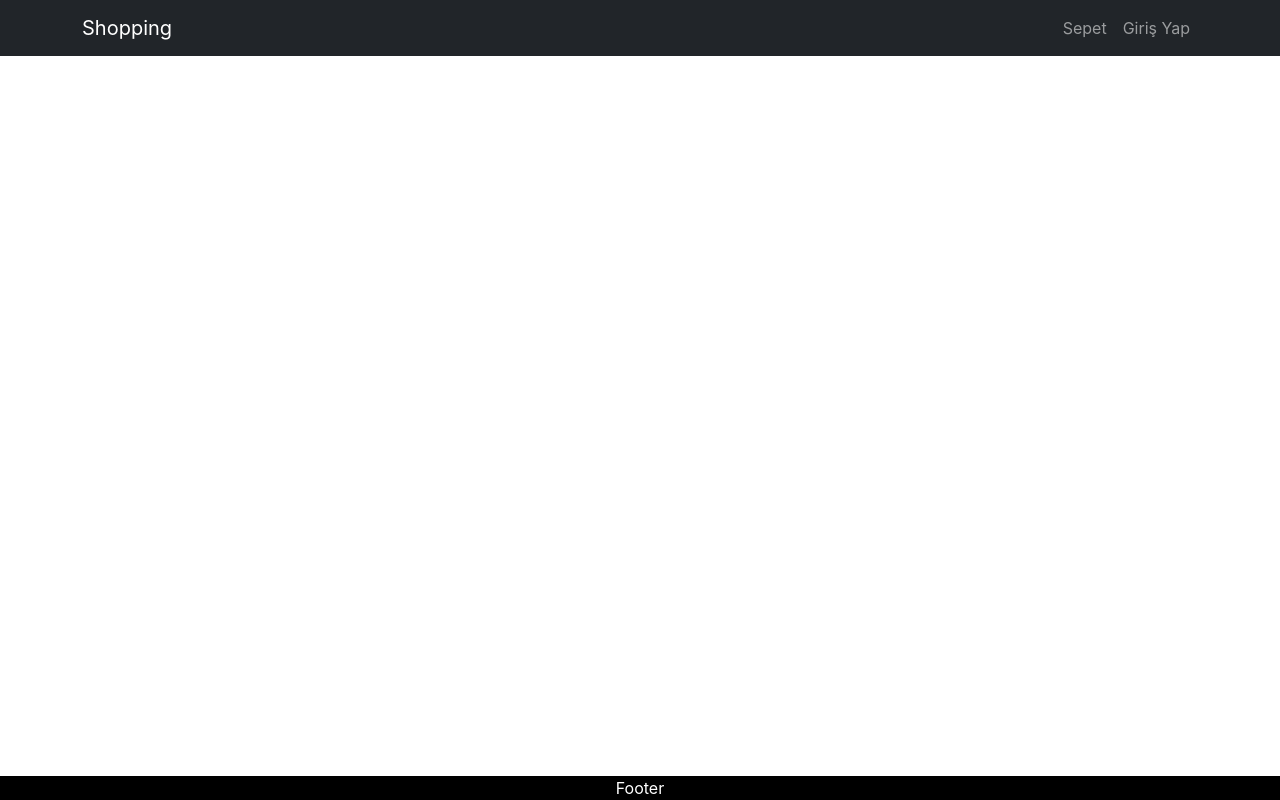
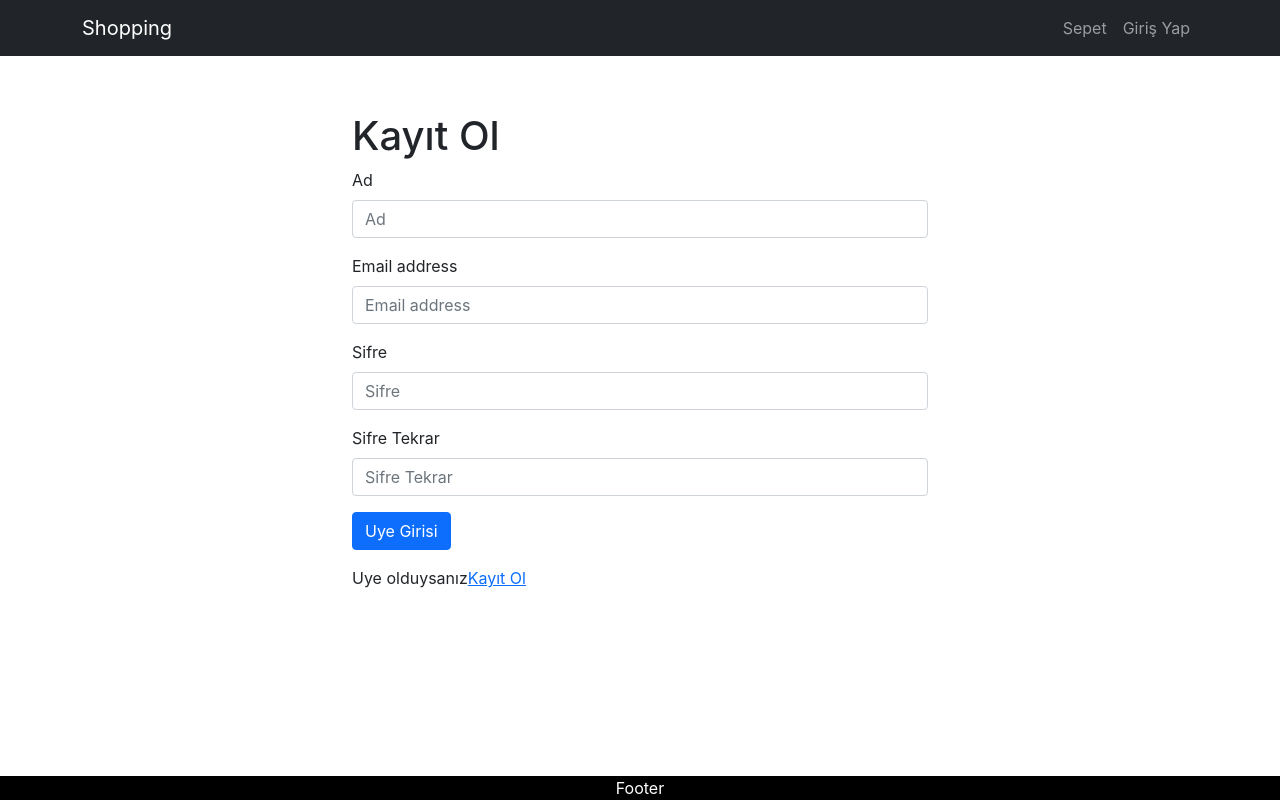
Before and after one commit to usulemre/React-Shopp-ng, a React (Create React App) app in the folder frontend/: page /signup in a window 1280 px wide. Built offline with nearby package versions, Linux system fonts and the light colour scheme.

Commit message:
Signup created

```diff
--- a/frontend/src/App.js
+++ b/frontend/src/App.js
@@ -14,6 +14,7 @@ import { CartScreen } from "./screen/CartScreen";
 import { Signin } from "./screen/Signin";
 import { ToastContainer } from "react-toastify";
 import Shopping from "./screen/Shopping";
+import { Signup } from "./screen/Signup";
 
 function App() {
   const { state, dispatch: ctxDistpach } = useContext(Store);
@@ -70,6 +71,8 @@ function App() {
             <Route path="/cart" element={<CartScreen />} />
             <Route path="/shopping" element={<Shopping />} />
             <Route path="/signin" element={<Signin />} />
+            <Route path="/signup" element={<Signup />} />
+
             <Route path="/" element={<HomeScreen />} />
           </Routes>
         </main>
--- a/frontend/src/screen/Shopping.js
+++ b/frontend/src/screen/Shopping.js
@@ -46,6 +46,7 @@ function Shopping() {
           <Form.Group className="mb-3" controlId="formGroupEmail">
             <Form.Label>Adres Baslıgı</Form.Label>
             <Form.Control
+              required
               value={fullname}
               type="text"
               placeholder="Adres Baslıgı giriniz"
@@ -55,6 +56,7 @@ function Shopping() {
           <Form.Group className="mb-3" controlId="formGroupEmail">
             <Form.Label>Adres</Form.Label>
             <Form.Control
+              required
               value={address}
               type="text"
               placeholder="Adres giriniz"
@@ -64,6 +66,7 @@ function Shopping() {
           <Form.Group className="mb-3" controlId="formGroupEmail">
             <Form.Label>Ulke</Form.Label>
             <Form.Control
+              required
               value={country}
               type="text"
               placeholder="Ulke giriniz"
@@ -73,6 +76,7 @@ function Shopping() {
           <Form.Group className="mb-3" controlId="formGroupEmail">
             <Form.Label>Sehir</Form.Label>
             <Form.Control
+              required
               value={city}
               type="text"
               placeholder="Sehir giriniz"
@@ -82,13 +86,14 @@ function Shopping() {
           <Form.Group className="mb-3" controlId="formGroupPassword">
             <Form.Label>Posta Kodu</Form.Label>
             <Form.Control
+              required
               value={postalCode}
               type="text"
               placeholder="Posta Kodu giriniz"
               onChange={(e) => setPostalCode(e.target.value)}
             />
           </Form.Group>
-          <Form.Group className="mb-3" controlId="formGroupPassword">
+          <Form.Group className="mb-3">
             <div className=" d-grid">
               <Button className="bg-warning" onClick={handleAddres}>
                 Kaydet
--- /dev/null
+++ b/frontend/src/screen/Signup.js
@@ -0,0 +1,100 @@
+import axios from "axios";
+import React, { useContext, useEffect, useState } from "react";
+import { Button, Container, Form } from "react-bootstrap";
+import { Link, useLocation, useNavigate } from "react-router-dom";
+import { Store } from "../Store";
+import { toast } from "react-toastify";
+import { getError } from "../utlis";
+
+export const Signup = () => {
+  const { search } = useLocation();
+  const navigate = useNavigate();
+  const redirectUrl = new URLSearchParams(search).get("redirect");
+  const redirect = redirectUrl ? redirectUrl : "/";
+  const [email, setEmail] = useState("");
+  const [name, setName] = useState("");
+  const [confirmPassword, setConfirmPassword] = useState("");
+  const [password, setPassword] = useState("");
+
+  const { state, dispatch: ctxDistpach } = useContext(Store);
+
+  const { userInfo } = state;
+
+  const handleRegister = async (e) => {
+    e.preventDefault();
+    if (confirmPassword !== password) {
+      toast.error("Sifreleriniz Uyusmuyor");
+    } else {
+      try {
+        const { data } = await axios.post("/api/users/signup", {
+          name,
+          email,
+          password,
+        });
+        ctxDistpach({ type: "USER_LOGIN", payload: data });
+        localStorage.setItem("userInfo", JSON.stringify(data));
+        navigate(redirect || "/");
+      } catch (err) {
+        toast.error(getError(err));
+      }
+    }
+  };
+
+  useEffect(() => {
+    if (userInfo) {
+      navigate(redirect);
+    }
+  }, [navigate, userInfo, redirect]);
+
+  return (
+    <Container
+      className="mt-5"
+      style={{
+        maxWidth: "600px",
+      }}
+    >
+      <h1>Kayıt Ol</h1>
+      <Form>
+        <Form.Group className="mb-3" controlId="formGroupEmail">
+          <Form.Label>Ad</Form.Label>
+          <Form.Control
+            type="text"
+            placeholder="Ad"
+            onChange={(e) => setName(e.target.value)}
+          />
+        </Form.Group>
+        <Form.Group className="mb-3" controlId="formGroupEmail">
+          <Form.Label>Email address</Form.Label>
+          <Form.Control
+            type="email"
+            placeholder="Email address"
+            onChange={(e) => setEmail(e.target.value)}
+          />
+        </Form.Group>
+        <Form.Group className="mb-3" controlId="formGroupPassword">
+          <Form.Label>Sifre</Form.Label>
+          <Form.Control
+            type="password"
+            placeholder="Sifre"
+            onChange={(e) => setPassword(e.target.value)}
+          />
+        </Form.Group>
+        <Form.Group className="mb-3" controlId="formGroupPassword">
+          <Form.Label>Sifre Tekrar</Form.Label>
+          <Form.Control
+            type="password"
+            placeholder="Sifre Tekrar"
+            onChange={(e) => setConfirmPassword(e.target.value)}
+          />
+        </Form.Group>
+        <Form.Group className="mb-3" controlId="formGroupPassword">
+          <Button onClick={handleRegister}>Uye Girisi</Button>
+        </Form.Group>
+        <div>
+          Uye olduysanız
+          <Link to={`/signin?redirect=${redirect}`}>Kayıt Ol</Link>
+        </div>
+      </Form>
+    </Container>
+  );
+};
```
Also changed, not shown: 1 other file (tests, documents, lock files or other folders).
